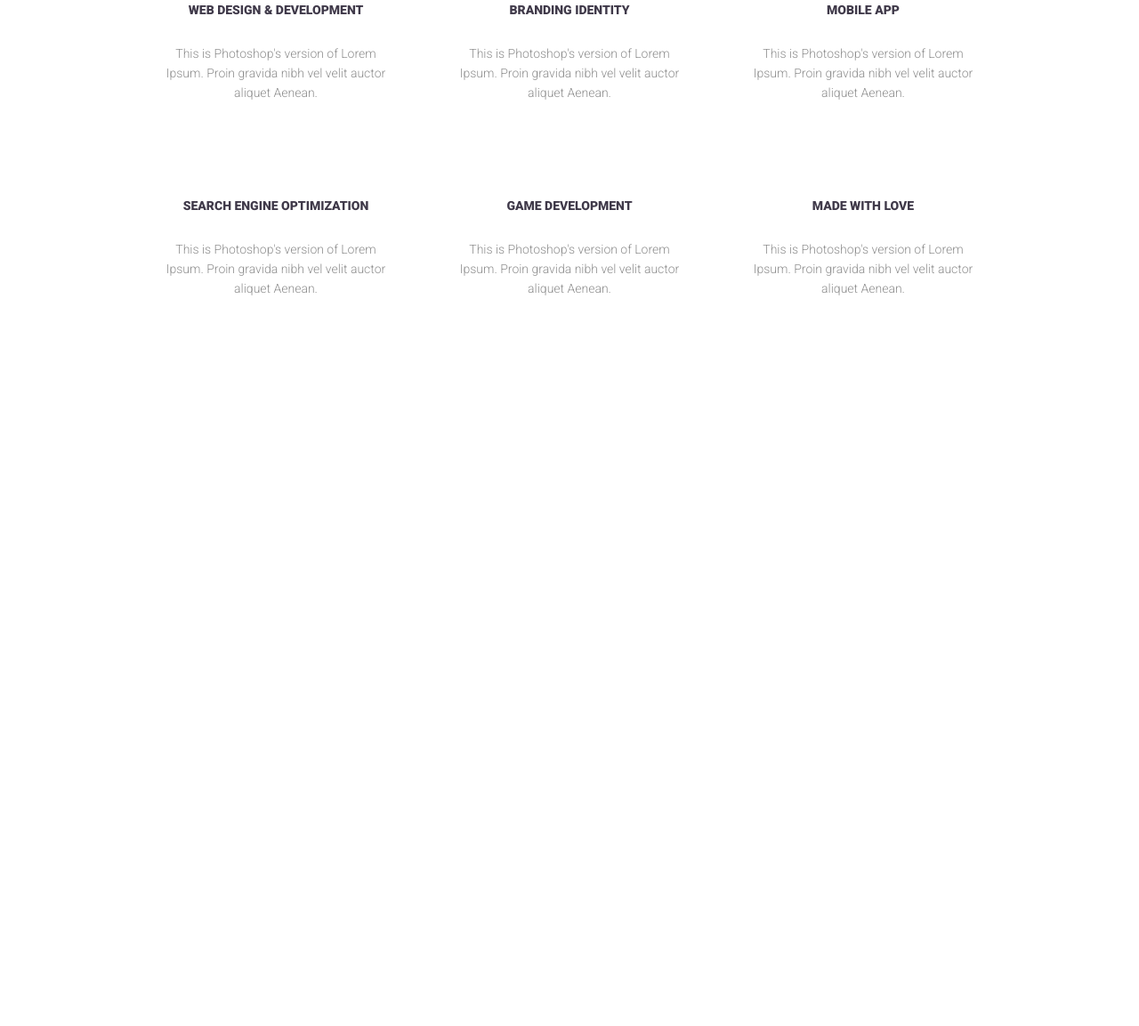
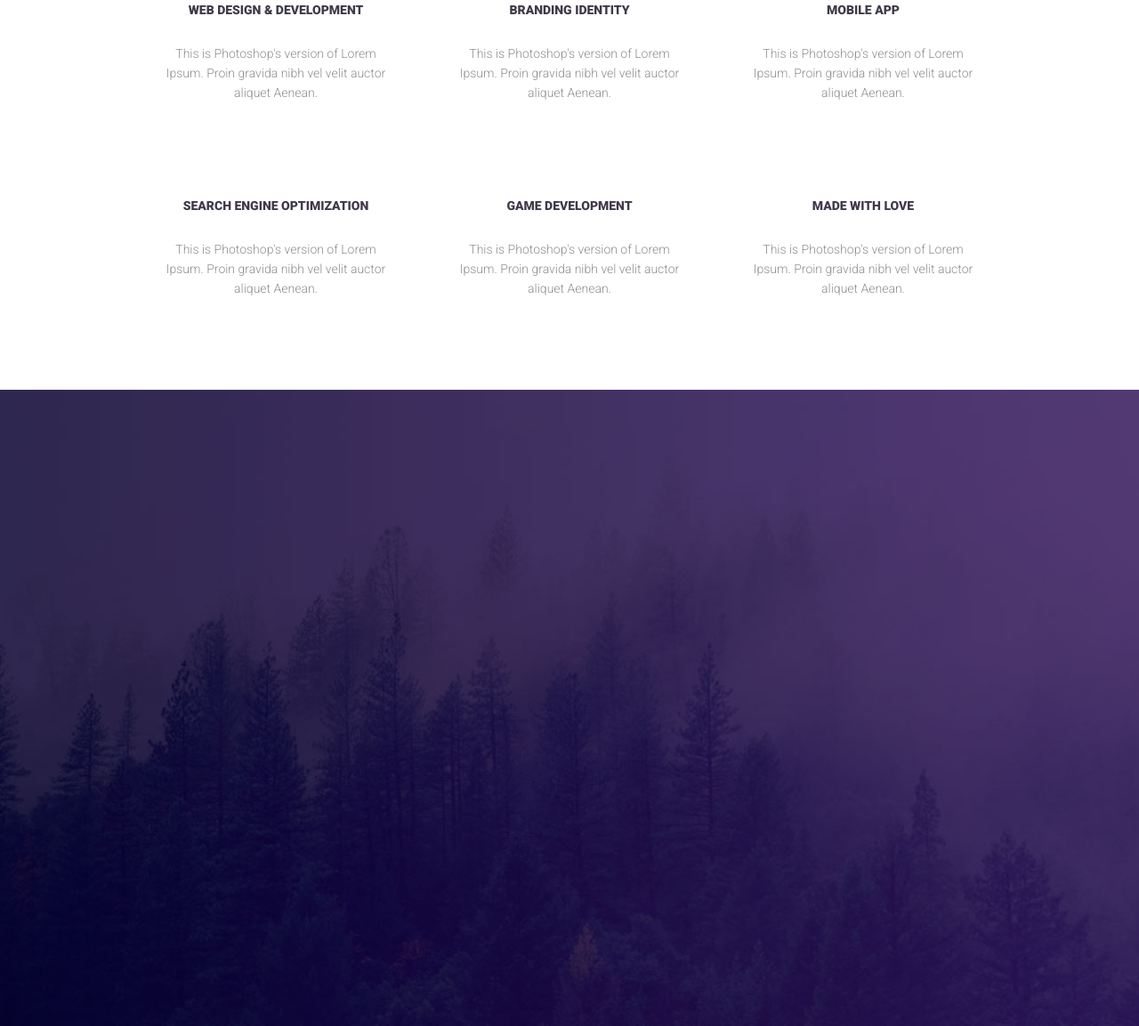
Before and after one commit to OnlY4Dos/tajam, a plain HTML site: page index.html in a window 1280 px wide. Shown: the part 2017-3170 px from the top of the page at 89% size. Before the commit the page ends 2460 px from the top, so only its background shows below. Drawn offline with nearby package versions, Linux system fonts and the light colour scheme; files whose address does not match are found by name; a web font is replaced by a local one.

Commit message:
started team

```diff
--- a/Resources/css/style.css
+++ b/Resources/css/style.css
@@ -259,3 +259,11 @@ h1,h2,h3,h4,h5,h6{
     color: #8E8E8E;
     line-height: 22px;
 }
+
+/*Team*/
+.team{
+    width: 100%;
+    height: 715px;
+    background: url("../team.jpg") center no-repeat;
+    background-size: cover;
+}
--- a/index.html
+++ b/index.html
@@ -97,6 +97,19 @@
             </div>
         </div>
 
+        <div class="team">
+            <div class="container">
+                <div class="team__inner">
+                    <div class="team__title">
+
+                    </div>
+                    <div class="team__content">
+
+                    </div>
+                </div>
+            </div>
+        </div>
+
     </body>
 
 </html>
```
Also changed, not shown: Resources/team.jpg (added).
